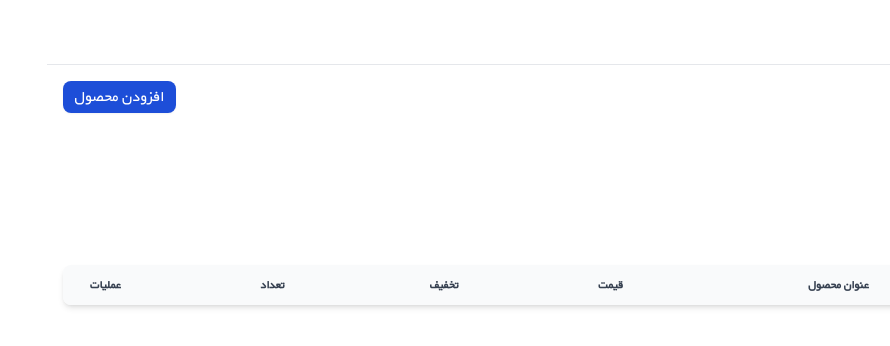
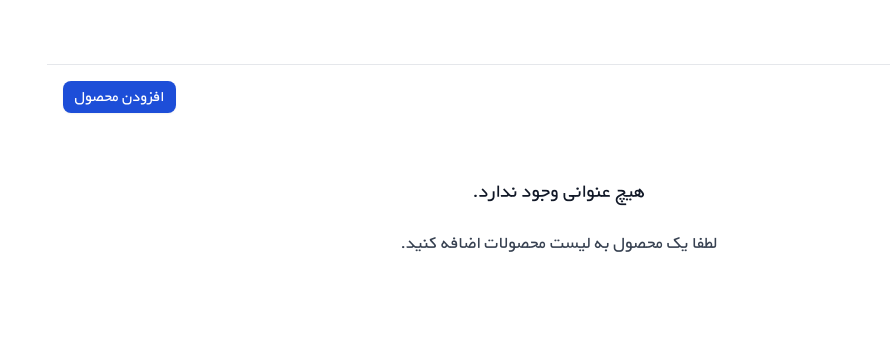
Before and after one commit to mahlakhalili/admin-pannel, a React (Vite) app: page /product/list in a window 1280 px wide. Shown: the top 346 px of the page, without its empty margins (390-1280 px from the left). Built offline with nearby package versions, Linux system fonts and the light colour scheme; data requests are answered from the project's data file; grey boxes are pictures that could not be loaded.

Commit message:
Update ProductList.jsx

```diff
--- a/src/pages/ProductList.jsx
+++ b/src/pages/ProductList.jsx
@@ -20,8 +20,13 @@ const ProductList = () => {
 					افزودن محصول
 				</Link>
 			</div>
-			{products?.length === 0 && <EmptyBox />}
-
+			{products?.length === 0 && (
+				<EmptyBox
+					title="هیچ عنوانی وجود ندارد."
+					text="لطفا یک محصول به لیست محصولات اضافه کنید."
+				/>
+			)}
+			{products?.length > 0 && (
 				<div className="table-wrapper">
 					<table>
 						<thead>
@@ -50,6 +55,7 @@ const ProductList = () => {
 						</tbody>
 					</table>
 				</div>
+			)}
 		</div>
 	);
 };
```
Lines whose indentation alone changed are shown as unchanged.
